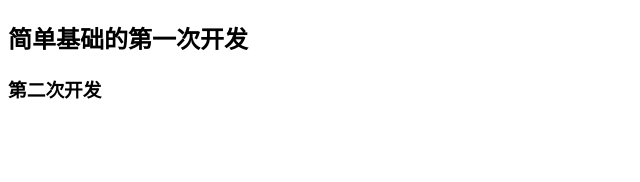
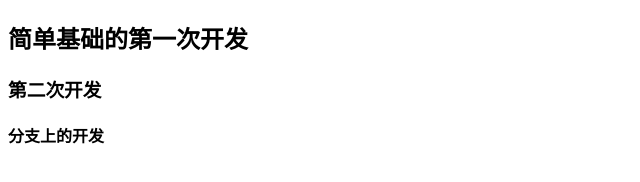
Before and after one commit to yingYYK/dev-, a plain HTML site: page index.html in a window 1280 px wide. Shown: the whole page, without its empty margins (0-640 px from the left). Drawn offline with Linux system fonts and the light colour scheme.

Commit message:
分支dev第一次提交

```diff
--- a/index.html
+++ b/index.html
@@ -9,5 +9,6 @@
 <body>
     <h2>简单基础的第一次开发</h2>
     <h3>第二次开发</h3>
+    <h4>分支上的开发</h4>
 </body>
 </html>
```
Also changed, not shown: 新建文本文档.txt (added).
